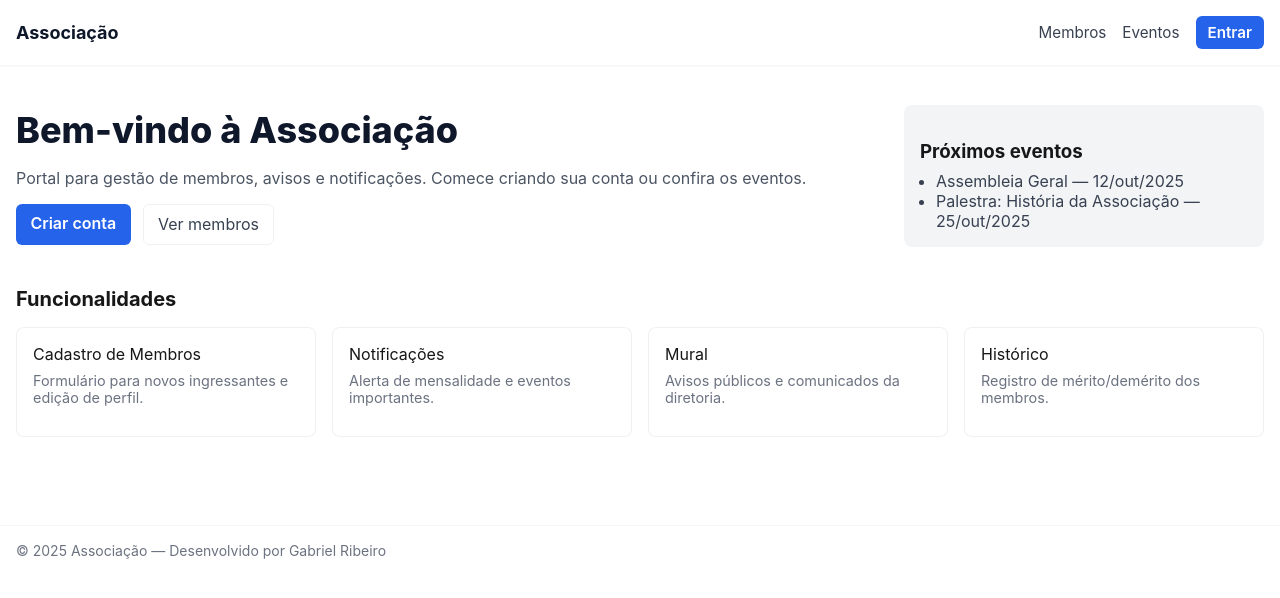
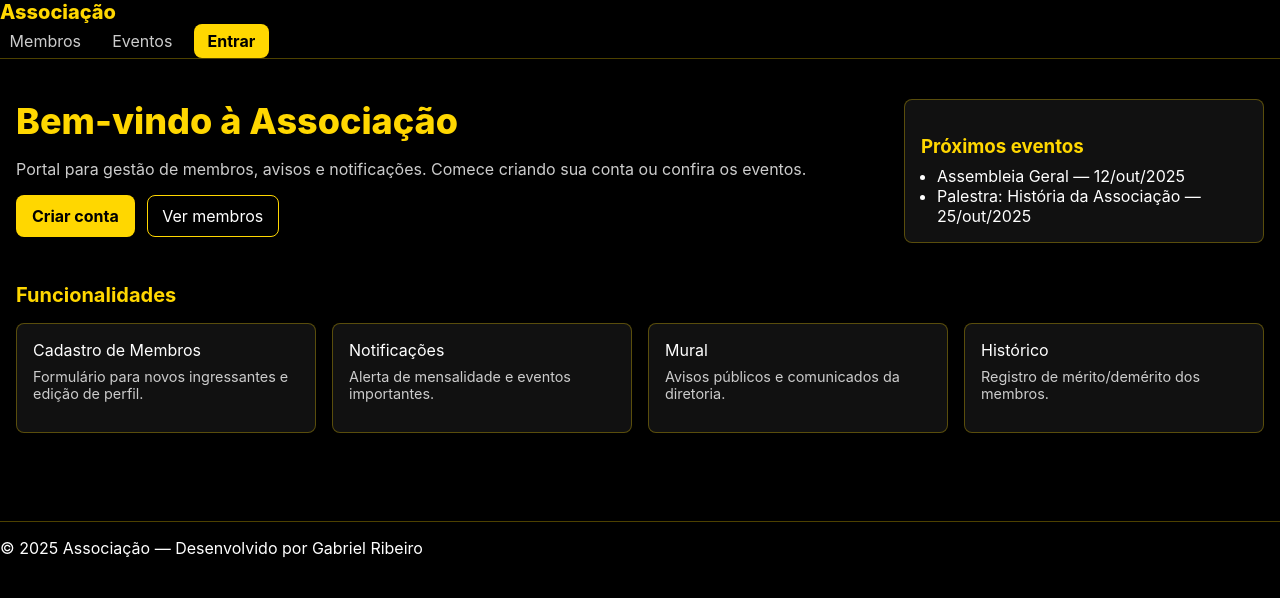
Before and after one commit to gribeiro1109/associacao-naja-frontend-app, a Next.js app: page / in a window 1280 px wide. Shown: the top 598 px of the page. Built offline with nearby package versions, Linux system fonts and the light colour scheme.

Commit message:
feat: adding naja association css modules theme

```diff
--- a/src/app/components/Footer/footer.module.css
+++ b/src/app/components/Footer/footer.module.css
@@ -1,14 +1,15 @@
-/* components/Footer.module.css */
 .footer {
-  background: #ffffff;
-  border-top: 1px solid rgba(0,0,0,0.04);
+  background: var(--color-bg);
+  border-top: var(--border);
   margin-top: 3rem;
+  padding: 1rem 0;
 }
 
-.container {
-  max-width: 96rem;
+.containerFooter {
+  max-width: var(--container-max);
   margin: 0 auto;
-  padding: 1rem;
-  color: #6b7280; /* gray-500 */
-  font-size: 0.875rem;
+  padding: 0 1rem;
+  font-size: 0.9rem;
+  color: var(--color-muted);
+  text-align: center;
 }
--- a/src/app/components/Header/header.module.css
+++ b/src/app/components/Header/header.module.css
@@ -1,42 +1,47 @@
-/* components/Header.module.css */
 .header {
-  background: #ffffff;
-  box-shadow: 0 1px 2px rgba(0,0,0,0.06);
+  background: var(--color-bg);
+  border-bottom: var(--border);
 }
 
-.container {
-  max-width: 96rem; /* 1536px */
+.containerHeader {
+  max-width: var(--container-max);
   margin: 0 auto;
-  padding: 1rem 1rem;
+  padding: 1rem;
   display: flex;
   align-items: center;
   justify-content: space-between;
 }
 
 .brand {
-  font-size: 1.125rem; /* 18px */
-  font-weight: 700;
-  color: #0f172a; /* gray-900 */
+  font-weight: 800;
+  font-size: 1.25rem;
+  color: var(--color-primary);
   text-decoration: none;
 }
 
 .nav {
   display: flex;
-  gap: 1rem;
-  font-size: 0.95rem;
+  gap: 0.75rem;
   align-items: center;
 }
 
 .link {
-  color: #374151; /* gray-700 */
+  color: var(--color-muted);
   text-decoration: none;
+  padding: 0.45rem 0.6rem;
+  border-radius: var(--radius);
+  transition: color 0.2s ease;
+}
+
+.link:hover {
+  color: var(--color-primary);
 }
 
 .cta {
-  background: #2563eb; /* blue-600 */
-  color: white;
-  padding: 0.45rem 0.75rem;
-  border-radius: 0.375rem;
-  font-weight: 600;
+  background: var(--color-primary);
+  color: #000;
+  padding: 0.45rem 0.85rem;
+  border-radius: var(--radius);
   text-decoration: none;
+  font-weight: 700;
 }
--- a/src/app/globals.css
+++ b/src/app/globals.css
@@ -1,37 +1,26 @@
-/* Variáveis globais de tema */
+/* globals.css - Tema Associação Naja */
+
 :root {
-  --background: #ffffff;
-  --foreground: #171717;
-  --primary: #2563eb;
-  --muted: #6b7280;
+  --color-primary: #FFD700;   /* amarelo ouro */
+  --color-secondary: #006400; /* verde da cobra */
+  --color-accent: #B22222;    /* vermelho destaque */
+  --color-bg: #000000;        /* fundo preto */
+  --color-surface: #111111;   /* superfícies cards */
+  --color-text: #FFFFFF;      /* texto principal branco */
+  --color-muted: #CCCCCC;     /* texto secundário */
+  --border: 1px solid rgba(255, 215, 0, 0.3); /* amarelo translúcido */
+
   --container-max: 96rem;
-  --font-sans: "Inter", system-ui, sans-serif;
+  --radius: 0.5rem;
+  --gap: 1rem;
+  --font-sans: "Inter", system-ui, -apple-system, "Segoe UI", Roboto, "Helvetica Neue", Arial;
 }
 
-@theme inline {
-  --color-background: var(--background);
-  --color-foreground: var(--foreground);
-  --font-sans: "Inter", system-ui, sans-serif;
-  --font-mono: "Geist Mono", monospace;
-}
-
-/* Suporte a dark mode baseado no sistema */
-@media (prefers-color-scheme: dark) {
-  :root {
-  --background: #ffffff;
-  --foreground: #171717;
-  --primary: #2563eb;
-  --muted: #6b7280;
-  --container-max: 96rem;
-  --font-sans: "Inter", system-ui, sans-serif;
-}
-}
-
-/* Estilos globais */
+* { box-sizing: border-box; }
+html,body,#__next { height: 100%; }
 body {
   margin: 0;
   font-family: var(--font-sans);
-  background-color: var(--background);
-  color: var(--foreground);
-  min-height: 100vh;
+  background: var(--color-bg);
+  color: var(--color-text);
 }
--- a/src/app/home.module.css
+++ b/src/app/home.module.css
@@ -1,6 +1,5 @@
-/* pages/Home.module.css */
 .main {
-  max-width: 96rem;
+  max-width: var(--container-max);
   margin: 0 auto;
   padding: 2.5rem 1rem;
 }
@@ -9,60 +8,56 @@
   display: grid;
   gap: 2rem;
   grid-template-columns: 1fr;
-  align-items: center;
+  align-items: start;
 }
 
 @media (min-width: 768px) {
-  .hero {
-    grid-template-columns: 1fr 360px;
-  }
+  .hero { grid-template-columns: 1fr 360px; }
 }
-
-.heroText { }
 
 .title {
   font-size: 2.25rem;
   font-weight: 800;
+  color: var(--color-primary);
   margin: 0 0 0.75rem 0;
-  color: #0f172a;
 }
 
 .subtitle {
-  color: #4b5563;
+  color: var(--color-muted);
   margin-bottom: 1rem;
 }
 
 .actions {
-  display: flex;
-  gap: 0.75rem;
-  margin-top: 1rem;
+  display:flex; gap:0.75rem; margin-top:1rem;
 }
 
 .primary {
-  background: #2563eb;
-  color: white;
-  padding: 0.6rem 0.9rem;
-  border-radius: 0.375rem;
+  background: var(--color-primary);
+  color: #000;
+  padding: 0.65rem 1rem;
+  border-radius: var(--radius);
   text-decoration: none;
-  font-weight: 600;
+  font-weight: 700;
 }
 
 .secondary {
   background: transparent;
-  color: #374151;
+  color: var(--color-text);
   padding: 0.6rem 0.9rem;
-  border-radius: 0.375rem;
+  border-radius: var(--radius);
+  border: 1px solid var(--color-primary);
   text-decoration: none;
-  border: 1px solid rgba(0,0,0,0.06);
 }
 
 .card {
-  background: #f3f4f6;
-  border-radius: 0.5rem;
+  background: var(--color-surface);
+  border-radius: var(--radius);
   padding: 1rem;
+  border: var(--border);
 }
 
 .cardTitle {
+  color: var(--color-primary);
   font-weight: 700;
   margin-bottom: 0.5rem;
 }
@@ -70,7 +65,7 @@
 .eventList {
   margin: 0;
   padding-left: 1rem;
-  color: #374151;
+  color: var(--color-text);
 }
 
 .features {
@@ -80,6 +75,7 @@
 .featuresTitle {
   font-size: 1.25rem;
   font-weight: 700;
+  color: var(--color-primary);
   margin-bottom: 1rem;
 }
 
@@ -97,14 +93,14 @@
 }
 
 .feature {
-  border: 1px solid rgba(0,0,0,0.06);
-  border-radius: 0.5rem;
+  border: var(--border);
+  border-radius: var(--radius);
   padding: 1rem;
-  background: white;
+  background: var(--color-surface);
 }
 
 .featureDesc {
-  color: #6b7280;
+  color: var(--color-muted);
   margin-top: 0.5rem;
   font-size: 0.9rem;
 }
```
